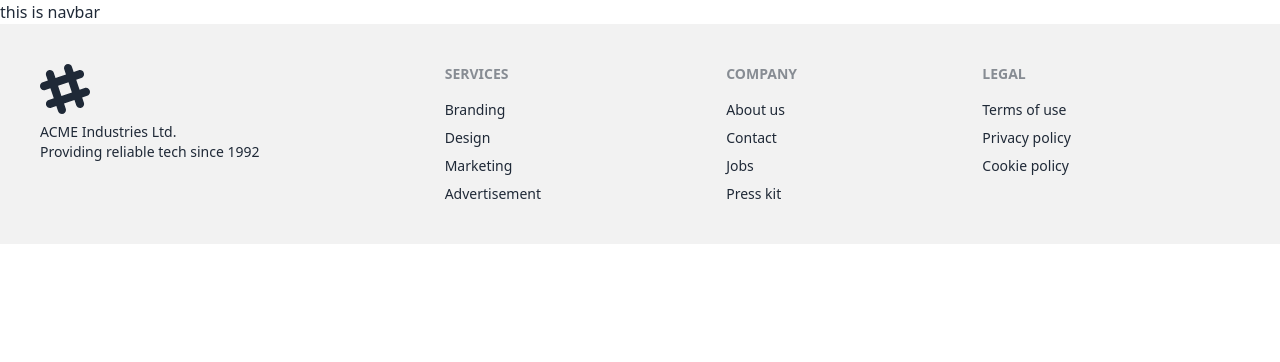
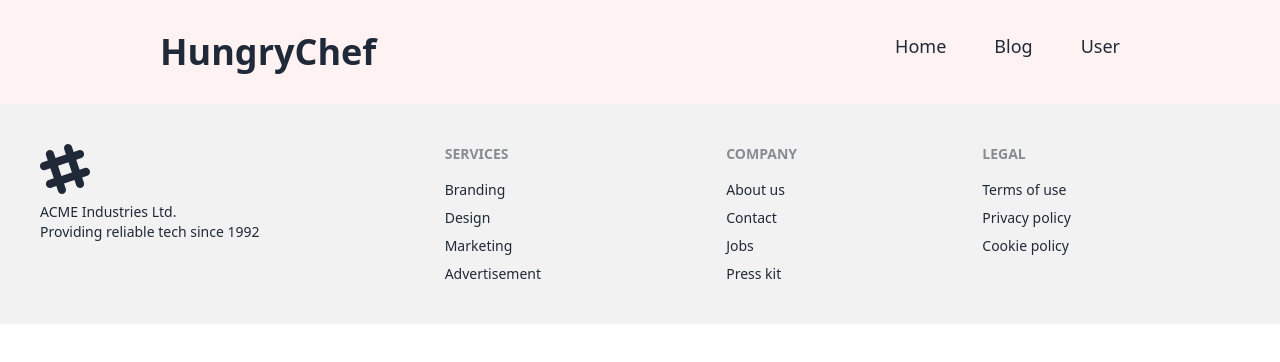
Before and after one commit to yeasinrafee/Hungry-Chef-Client, a React (Vite) app: page / in a window 1280 px wide. Shown: the top 362 px of the page. Built offline with nearby package versions, Linux system fonts and the light colour scheme.

Commit message:
Navbar added

```diff
--- a/src/layouts/Main.jsx
+++ b/src/layouts/Main.jsx
@@ -5,7 +5,9 @@ import Footer from "../pages/Shared/Footer/Footer";
 const Main = () => {
   return (
     <div>
-      <Navbar />
+      <div className="bg-red-50">
+        <Navbar />
+      </div>
       <Footer />
     </div>
   );
--- a/src/pages/Shared/Navbar/Navbar.jsx
+++ b/src/pages/Shared/Navbar/Navbar.jsx
@@ -1,9 +1,17 @@
 import React from "react";
+import { Link } from "react-router-dom";
 
 const Navbar = () => {
   return (
-    <div>
-      <h1>this is navbar</h1>
+    <div className="p-8 mx-32 flex justify-between">
+      <Link>
+        <h1 className="font-bold text-4xl">HungryChef</h1>
+      </Link>
+      <div className="flex gap-12 text-lg">
+        <Link to="/">Home</Link>
+        <Link to="/blog">Blog</Link>
+        <Link to="#">User</Link>
+      </div>
     </div>
   );
 };
```
